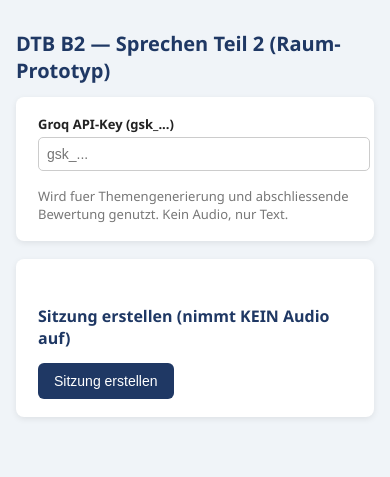
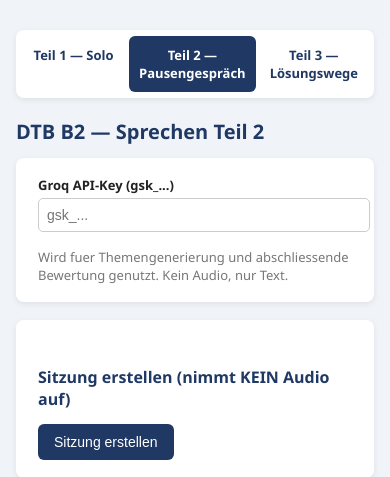
Before and after one commit to RuslanIvanovichev1984/dtb-sprechen-teil2-room, a Flask app: page / in a window 390 px wide. Shown: the top 477 px of the page. Run offline with Flask 3, Linux system fonts and the light colour scheme.

Commit message:
Add navigation bar between Teil 1 / 2 / 3 pages
Nav shown only on control/solo pages, hidden on phone join pages
so students don't accidentally navigate away mid-session.

Co-Authored-By: Claude Sonnet 4.6 <noreply@anthropic.com>

```diff
--- a/templates/index.html
+++ b/templates/index.html
@@ -23,11 +23,23 @@ button:disabled { background:#aaa; cursor:default; }
 .badge { display:inline-block; background:#1F3864; color:#fff; border-radius:5px; padding:4px 10px; font-size:13px; font-weight:600; }
 .hold-btn { display:block; width:100%; padding:28px; font-size:18px; font-weight:700; border-radius:10px; background:#2e7d32; touch-action:none; -webkit-user-select:none; user-select:none; margin-top:14px; }
 .hold-btn.active { background:#c62828; }
+nav { display:flex; gap:4px; margin-bottom:20px; background:#fff; border-radius:8px; padding:6px; box-shadow:0 2px 6px rgba(0,0,0,.08); }
+nav a { flex:1; text-align:center; padding:10px; border-radius:6px; font-size:13px; font-weight:600; color:#1F3864; text-decoration:none; }
+nav a:hover { background:#e3f2fd; }
+nav a.active { background:#1F3864; color:#fff; }
 </style>
 </head>
 <body>
 
-<h1>DTB B2 — Sprechen Teil 2 (Raum-Prototyp)</h1>
+{% if role == "control" %}
+<nav>
+  <a href="/teil1">Teil 1 — Solo</a>
+  <a href="/" class="active">Teil 2 — Pausengespräch</a>
+  <a href="/teil3">Teil 3 — Lösungswege</a>
+</nav>
+{% endif %}
+
+<h1>DTB B2 — Sprechen Teil 2</h1>
 
 <div class="card">
   <label for="groqKey">Groq API-Key (gsk_...)</label>
```
Also changed, not shown: templates/teil1.html (+10 -1 lines), templates/teil3.html (+12 -0 lines).
